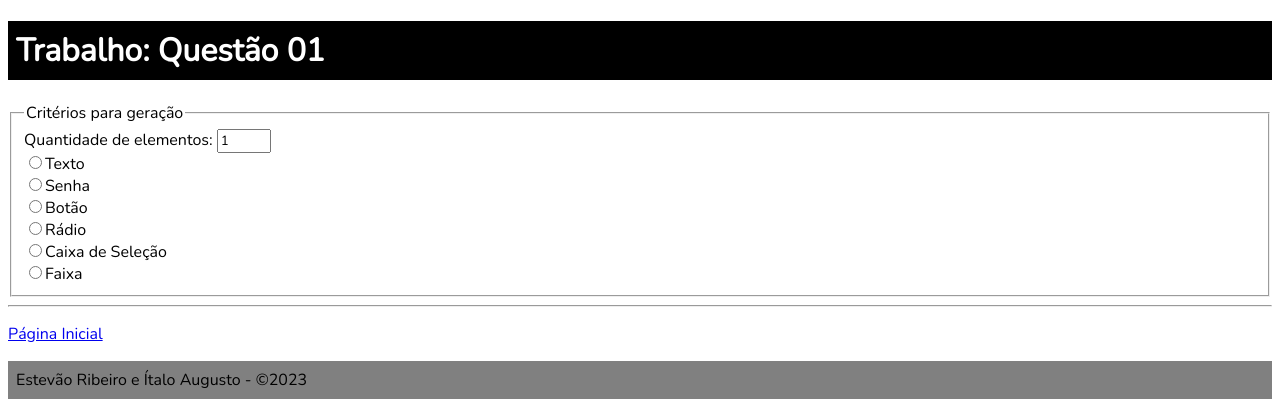
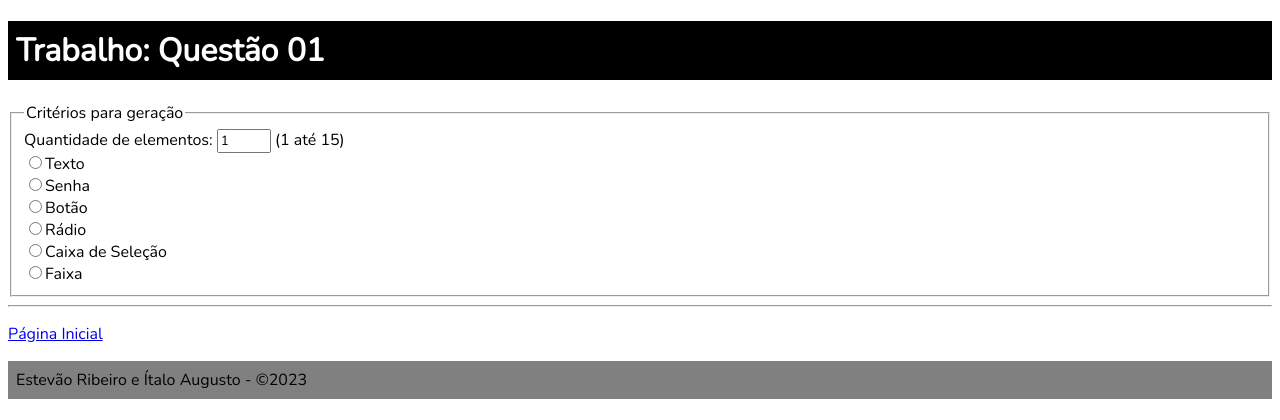
Before and after one commit to estevaorib/TrabalhoWebDev, a PHP site: page /quest1/questao1.php in a window 1280 px wide. Shown: the part 68-488 px from the top of the page. Run offline with PHP 8.4, Linux system fonts and the light colour scheme.

Commit message:
Correção do cabeçalho da 1

```diff
--- a/quest1/questao1.php
+++ b/quest1/questao1.php
@@ -25,6 +25,7 @@
                 <div class="cabecalho">
                     <label for="quant">Quantidade de elementos: </label>
                     <?php echo "<input type=\"number\" name=\"quant\" id=\"quant\" min=1 max=15 value=\"$quant\">" ?>
+                    <label for="quant">(1 até 15)</label>
                 </div>
                 <div class="opcoes">
                     <div>
```
